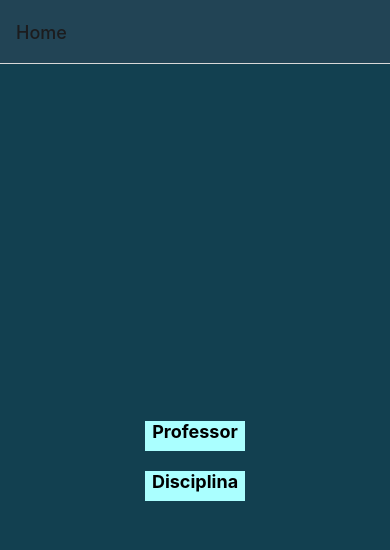
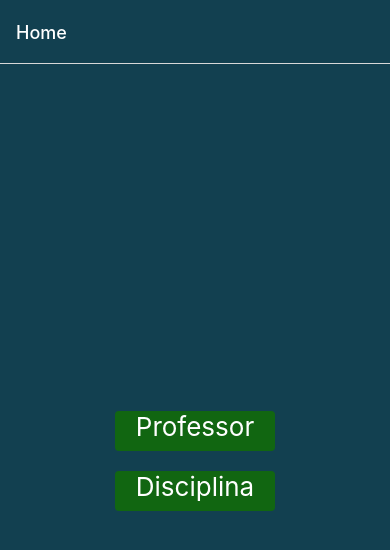
Before and after one commit to harleymacedo/frontend-exemplo-react-native-nav-bd, a React Native app: screen /Home in a window 390 px wide. Shown: the top 550 px of the page. Built offline with nearby package versions, Linux system fonts and the light colour scheme.

Commit message:
Design melhorado

```diff
--- a/App.js
+++ b/App.js
@@ -1,6 +1,8 @@
 import React from 'react';
 import { NavigationContainer } from '@react-navigation/native'
 import { createNativeStackNavigator } from '@react-navigation/native-stack'
+//import { createTabNavigator }
+
 import Home from './src/Home';
 import Professor from './src/Professor';
 import Disciplina from './src/Disciplina';
@@ -11,11 +13,29 @@ export default function App() {
   return (
     <NavigationContainer>
       <Stack.Navigator>
-        <Stack.Screen name="Home" component={Home} options={{
-          headerStyle: {backgroundColor: '#224455'}
+        <Stack.Screen name="Home" component={Home}
+          options={{
+            headerStyle: {
+              backgroundColor: '#124050',
+            },
+            headerTintColor: "#fff"
         }}/>
-        <Stack.Screen name="Professor" component={Professor} />
-        <Stack.Screen name="Disciplina" component={Disciplina} />
+        <Stack.Screen name="Professor" component={Professor}
+          options={{
+            headerStyle: {
+              backgroundColor: '#124050',
+            },
+            headerTintColor: "#fff"
+        }}
+        />
+        <Stack.Screen name="Disciplina" component={Disciplina}
+          options={{
+            headerStyle: {
+              backgroundColor: '#124050',
+            },
+            headerTintColor: "#fff"
+        }}
+        />
       </Stack.Navigator>
     </NavigationContainer>
   );
--- a/src/Home.js
+++ b/src/Home.js
@@ -1,4 +1,5 @@
 import React, {useState} from 'react';
+import { StatusBar } from 'expo-status-bar';
 import { StyleSheet, View, Text, TouchableOpacity, TextInput } from 'react-native';
 
 export default function Home({navigation}) {
@@ -15,6 +16,7 @@ export default function Home({navigation}) {
 
     return (
         <View style={styles.container}>
+            <StatusBar style="light" />
             <TextInput></TextInput>
             <TextInput></TextInput>
             <TouchableOpacity style={styles.button1} onPress={navegarProfessor}><Text style={styles.text1}>Professor</Text></TouchableOpacity>
@@ -34,13 +36,14 @@ const styles = StyleSheet.create({
     },
     text1: {
         textAlign: 'center',
-        fontSize: 18,
-        fontWeight: 'bold'
+        fontSize: 26,
+        color: '#fff'
     },
     button1: {
-        backgroundColor: '#aaffff',
-        width: 100,
-        height: 30,
-        marginBottom: 20
+        backgroundColor: '#116611',
+        width: 160,
+        height: 40,
+        marginBottom: 20,
+        borderRadius: 4
     }
 })
--- a/src/Professor.js
+++ b/src/Professor.js
@@ -10,7 +10,7 @@ export default function Professor() {
     return (
         <View style={styles.container}>
             <View style={styles.container}>
-            <Text style={styles.text1}>Disciplina</Text>
+            <Text style={styles.text1}>Professor</Text>
         </View>
         </View>
     )
```
